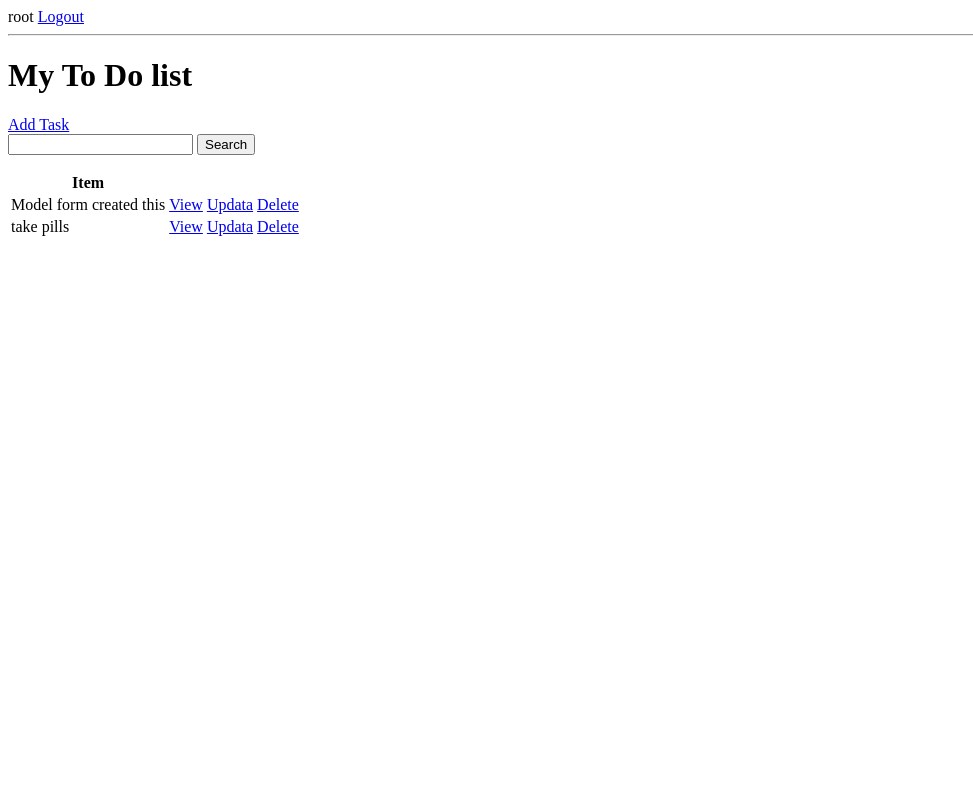
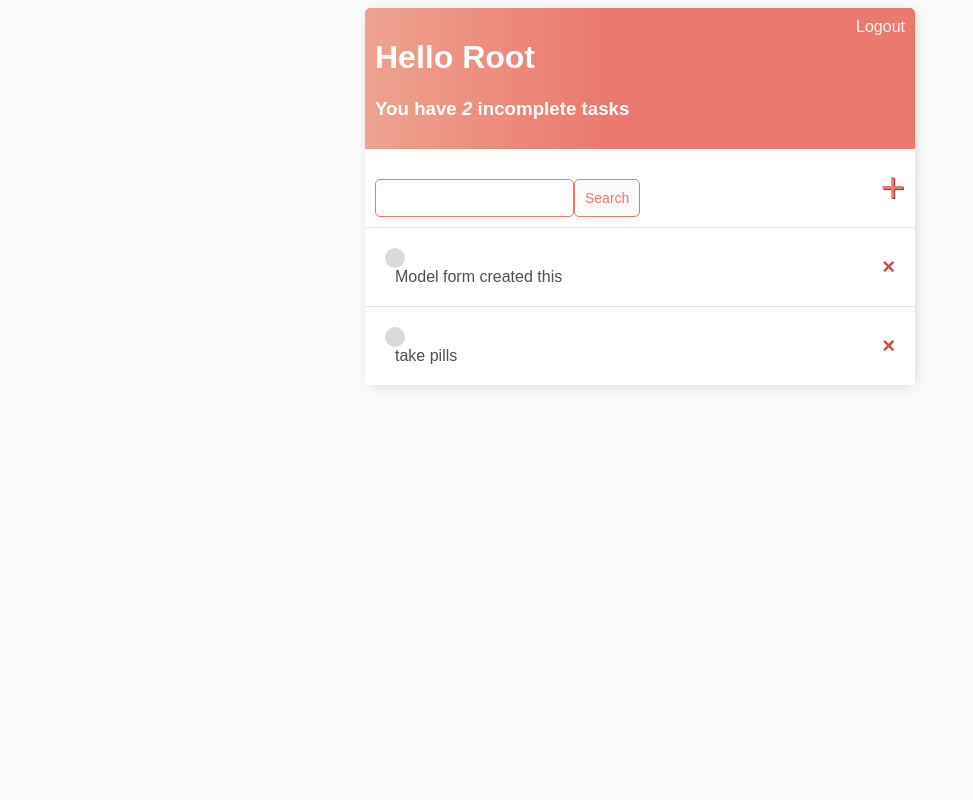
Before and after one commit to michalmadej0/ToDoLista, a Django app: page / in a window 1280 px wide. Shown: the whole page, without its empty margins (0-973 px from the left). Run offline with Django 4.2, Linux system fonts and the light colour scheme; a user stored in the database is signed in; data comes from the database, SQL or seed files in the repository; both versions use the stored data as it was after the commit.

Commit message:
final commit

```diff
--- /dev/null
+++ b/base/templates/base/main.html
@@ -0,0 +1,142 @@
+<!doctype html>
+<html lang="en">
+<head>
+    <meta charset="UTF-8">
+    <meta name="viewport"
+          content="width=device-width, user-scalable=no, initial-scale=1.0, maximum-scale=1.0, minimum-scale=1.0">
+    <meta http-equiv="X-UA-Compatible" content="ie=edge">
+    <title>To Do Items</title>
+    <style>
+        body{
+            background-color: #FAFAFA;
+            font-family: 'Nunito', sans-serif;
+            pading-top: 50px
+        }
+        h1,
+        h2,
+        h3,
+        h4,
+        h5,
+        h6,
+            {
+            font-family: 'Raleway', sans-serif;
+        }
+
+        a,
+        p {
+            color: #4b5156
+        }
+
+       .container{
+            max-width: 550px;
+            margin: auto;
+            background-color: #fff;
+            -webkit-box-shadow: 2px 2px 13px -4px rgba(0, 0, 0, 0.21);
+            box-shadow: 2px 2px 13px -4px rba(0, 0, 0, 0.21);
+       }
+       .header-bar {
+            display: flex;
+            justify-content: space-between;
+            color: #fff;
+            padding: 10px;
+            border-radius: 5px 5px 0 0;
+            background: linear-gradient(90deg, #EEA390 0%, #EB796F 43%, #EB796F 100%);
+        }
+
+        .header-bar a{
+            color: rgb(247, 247, 247);
+            text-decoration: none;
+        }
+
+        .task-wrapper {
+            display: flex;
+            align-items: center;
+            justify-content: space-between;
+            padding: 20px;
+            background-color: #fff;
+            border-top: 1px solid rgb(226, 226,226);
+        }
+
+        .task-title a {
+            text-decoration: none;
+            color: #4b5156;
+            margin-left: 10px;
+        }
+
+        .task-complete-icon {
+            height: 20px;
+            width: 20px;
+            background-color: rgb(105, 192, 105);
+            border-radius: 50%;
+        }
+
+        .task-incomplete-icon {
+            height: 20px;
+            width: 20px;
+            background-color: rgb(218, 218, 218);
+            border-radius: 50px;
+        }
+
+        .delete-link {
+            text-decoration: none;
+            font-weight: 900;
+            color: #cf4949;
+            font-size: 22px;
+            line-height: 0;
+        }
+
+        #search-add-wrapper {
+            display: flex;
+            justify-content: space-between;
+            align-items: center;
+            padding: 10px;
+        }
+
+        #add-link {
+            color: #EB796F;
+            text-decoration: none;
+            font-size: 42px;
+            text-shadow: 1px 1px #81413b;
+        }
+
+        input[type=text],
+        input[type=password],
+        textarea {
+            border: 1px solid #EB796F;
+            border-radius: 5px;
+            padding: 10px;
+            width: 90%;
+        }
+
+        label {
+            padding-top: 10px !important;
+            display: block;
+        }
+
+        .button {
+            border: 1px solid #EB796F;
+            background-color: #FAFAFA;
+            color: #EB796F;
+            padding: 10px;
+            font-size: 14px;
+            border-radius: 5px;
+            cursor: pointer;
+            text-decoration: none;
+        }
+
+        .card-body {
+            padding: 20px;
+        }
+
+    </style>
+</head>
+<body>
+    <div class="container">
+        {% block content %}
+
+
+        {% endblock content %}
+    </div>
+
+</body>
+</html>
--- a/base/templates/base/task_list.html
+++ b/base/templates/base/task_list.html
@@ -1,35 +1,49 @@
+{% extends 'base/main.html'  %}
+{% block content %}
 
-{% if request.user.is_authenticated%}
-    <p1>{{ request.user }}</p1>
+<div class="header-bar">
+    <div>
+        <h1>Hello {{request.user|title}}</h1>
+        <h3 style="marign:0"> You have <i>{{count}}</i> incomplete task{{ count|pluralize:"s" }}</h3>
+    </div>
+
+    {% if request.user.is_authenticated%}
     <a href="{% url 'logout' %}">Logout</a>
+    {% else  %}
+    <a href="{% url 'login' %}">Login</a>
+    {% endif %}
+</div>
+<div id="search-add-wrapper">
+    <form method="get" style="margin-top: 20px;display: flex;">
+    <input type="text" name="search-area" value="{{search_input}}">
+    <input class="button" type="submit" value="Search">
+    </form>
+    <a id='add-link' href="{% url 'task-create' %}">&#x2b;</a>
+</div>
 
-{% else  %}
-    <a href="{% url 'login' %}">Login</a>
-{% endif %}
-<hr>
-<h1>My To Do list {{ color }}</h1>
-<a href="{% url 'task-create' %}">Add Task</a>
 
-<form method="get">
-    <input type="text" name="search-area" value="{{search_input}}">
-    <input type="submit" value="Search">
 
-</form>
+<div class="task-items-wrapper">
+    {% for task in tasks %}
+        <div class="task-wrapper">
+            {% if task.complete %}
+            <div class="task-title">
+                <div class="task-complete-icon"></div>
+                <i><s><a href="{% url 'task-updata' task.id %}">{{task}}</a></s></i>
+            </div>
+            <a class="delete-link" href="{% url 'task-delete' task.id %}">&#215;</a>
+            {% else %}
+            <div class="task-title">
+                <div class="task-incomplete-icon"></div>
+                <a href="{% url 'task-updata' task.id %}">{{task}}</a>
+            </div>
+            <a class="delete-link" href="{% url 'task-delete' task.id %}">&#215;</a>
+            {% endif %}
+        </div>
+    {% empty %}
+    <h3>No items in list</h3>
+    {% endfor %}
 
-<table>
-    <tr>
-        <th>Item</th>
-        <th></th>
-    </tr>
-    {% for task in tasks %}
-    <tr>
-        <td>{{ task.title }}</td>
-        <td><a href="{% url 'task' task.id %}">View</a></td>
-        <td><a href="{% url 'task-updata' task.id %}">Updata</a></td>
-        <td><a href="{% url 'task-delete' task.id %}">Delete</a></td>
-    </tr>
-    {% empty %}
-        <h3>Empty</h3>
+</div>
 
-    {% endfor %}
-</table>
+{% endblock content %}
--- a/base/views.py
+++ b/base/views.py
@@ -45,7 +45,7 @@ class TaskList(LoginRequiredMixin, ListView):
         context['count'] = context['tasks'].filter(complete=False).count()
         search_input = self.request.GET.get('search-area') or ''
         if search_input:
-            context['tasks'] = context['tasks'].filter(title__icontains=search_input)
+            context['tasks'] = context['tasks'].filter(title__startswith=search_input)
 
         context['serach_input'] = search_input
 
```
Also changed, not shown: base/templates/base/login.html (+18 -7 lines), base/templates/base/register.html (+25 -7 lines), base/templates/base/task_confirm_delete.html (+14 -4 lines), base/templates/base/task_form.html (+15 -5 lines), db.sqlite3.
